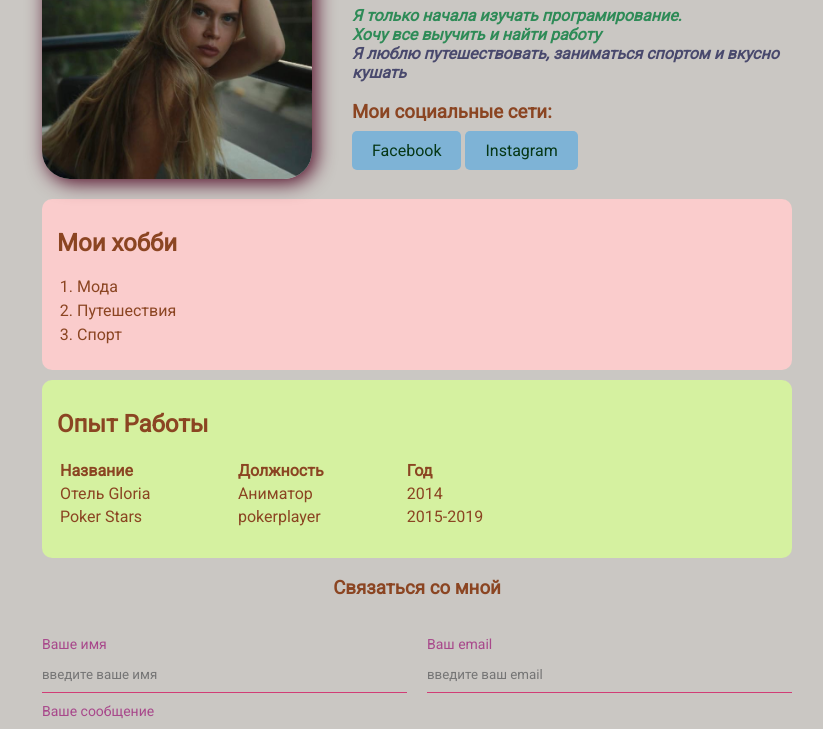
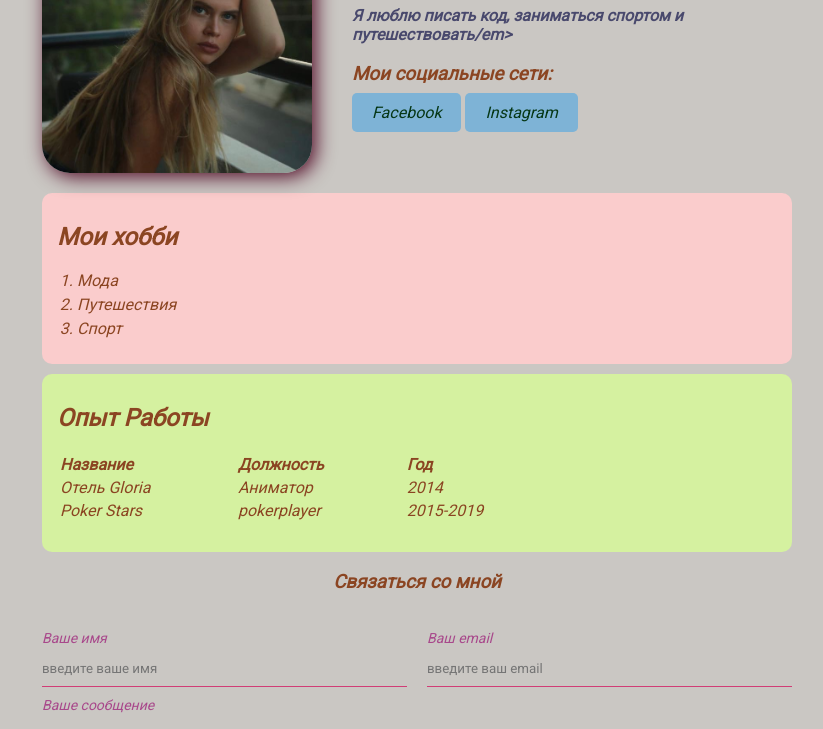
Before and after one commit to mkrlvch/resume, a plain HTML site: page index.html in a window 1280 px wide. Shown: the part 121-850 px from the top of the page, without its empty margins (223-1046 px from the left). Drawn offline with Linux system fonts and the light colour scheme.

Commit message:
Add files via upload

```diff
--- a/index.html
+++ b/index.html
@@ -24,9 +24,8 @@
     <h1>Мария Кирилович</h1>
 
     <p>
-        Я только начала изучать програмирование. <br> Хочу все выучить и
-       <strong> найти работу</strong> <br> <p style="color:rgb(73, 73, 109)">
-        Я люблю <em>путешествовать, заниматься спортом и вкусно кушать</em></p>
+     <p style="color:rgb(73, 73, 109)">
+        Я люблю <em>писать код, заниматься спортом и путешествовать/em></p>
     </p>
 
 <h3>Мои социальные сети:</h3>
```
Also changed, not shown: 1 other file.
